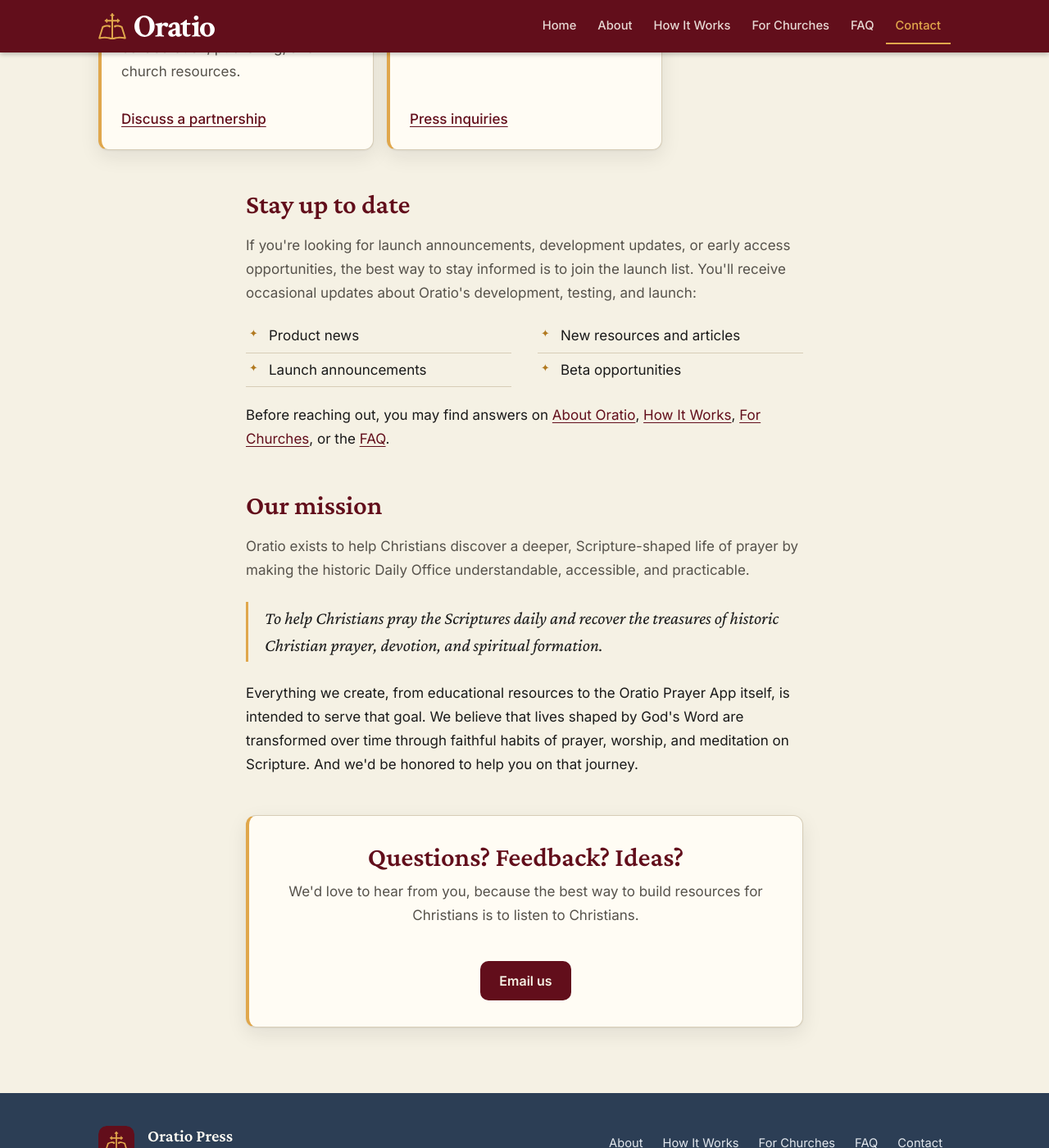
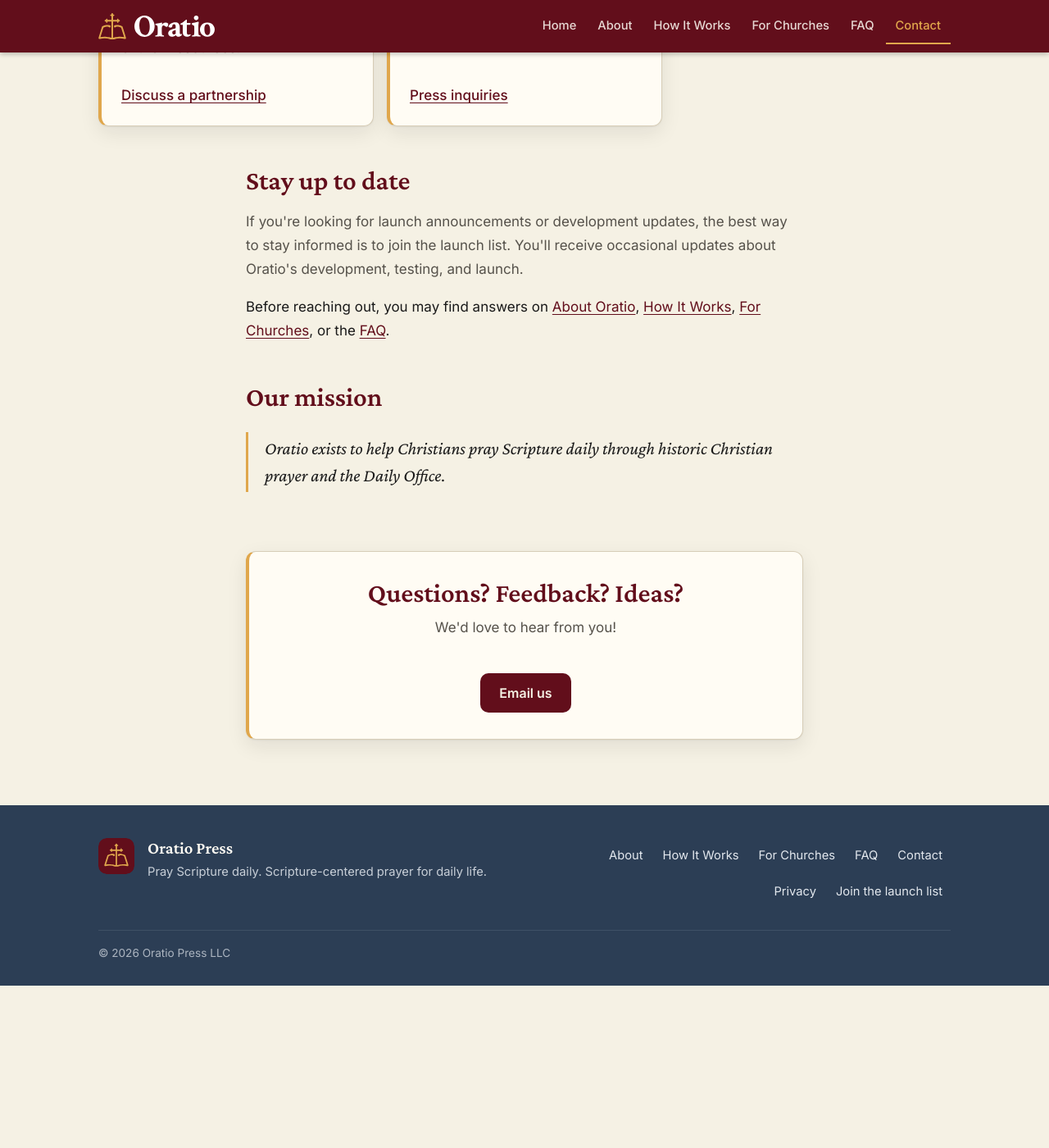
Before and after one commit to Oratio-Press/oratio.github.io, a Jekyll site: the page built from contact.html, in a window 1280 px wide and 1400 px high, scrolled down 1325 px. Shown: the whole window at 82% size. Built offline with Jekyll 4.4.1, drawn with Linux system fonts in a browser that asks for light colours; after the commit the page ends 2527 px from its top, so only the background shows below that; some of the changed text lies outside the part shown.

Commit message:
Update contact.html

```diff
--- a/contact.html
+++ b/contact.html
@@ -11,8 +11,8 @@ hero:
 
 <section class="section">
   <h2>How can we help?</h2>
-  <p>Oratio exists because we believe Christians are searching for a deeper rhythm of Scripture and prayer. We are building Oratio for real people seeking to grow in faith, and your thoughts, questions, and encouragement help shape that work.</p>
-  <p>Choose the option that best fits your reason for reaching out. Each opens an email to <a href="mailto:{{ site.email }}">{{ site.email }}</a>.</p>
+  <p>Oratio exists to help Christians searching for a deeper prayer life centered on Scripture. We are building Oratio for real people seeking to grow in faith, and your thoughts, questions, and encouragement help shape that work.</p>
+  <p>Choose the option that best fits your reason for reaching out:</p>
 </section>
 
 <section class="section section--wide">
@@ -47,21 +47,14 @@ hero:
 
 <section class="section">
   <h2>Stay up to date</h2>
-  <p>If you're looking for launch announcements, development updates, or early access opportunities, the best way to stay informed is to join the launch list. You'll receive occasional updates about Oratio's development, testing, and launch:</p>
-  <ul class="ticks ticks--columns">
-    <li>Product news</li>
-    <li>Launch announcements</li>
-    <li>New resources and articles</li>
-    <li>Beta opportunities</li>
-  </ul>
+  <p>If you're looking for launch announcements or development updates, the best way to stay informed is to join the launch list. You'll receive occasional updates about Oratio's development, testing, and launch.</p>
+
   <p>Before reaching out, you may find answers on <a href="/about.html">About Oratio</a>, <a href="/how-it-works.html">How It Works</a>, <a href="/churches.html">For Churches</a>, or the <a href="/faq.html">FAQ</a>.</p>
 </section>
 
 <section class="section">
   <h2>Our mission</h2>
-  <p>Oratio exists to help Christians discover a deeper, Scripture-shaped life of prayer by making the historic Daily Office understandable, accessible, and practicable.</p>
-  <blockquote>To help Christians pray the Scriptures daily and recover the treasures of historic Christian prayer, devotion, and spiritual formation.</blockquote>
-  <p>Everything we create, from educational resources to the Oratio Prayer App itself, is intended to serve that goal. We believe that lives shaped by God's Word are transformed over time through faithful habits of prayer, worship, and meditation on Scripture. And we'd be honored to help you on that journey.</p>
+  <blockquote>Oratio exists to help Christians pray Scripture daily through historic Christian prayer and the Daily Office.</blockquote>
 </section>
 
-{% include launch-list.html title="Questions? Feedback? Ideas?" text="We'd love to hear from you, because the best way to build resources for Christians is to listen to Christians." button="Email us" url="mailto:oratiopress@gmail.com" %}
+{% include launch-list.html title="Questions? Feedback? Ideas?" text="We'd love to hear from you!" button="Email us" url="mailto:info@oratiopress.com" %}
```
